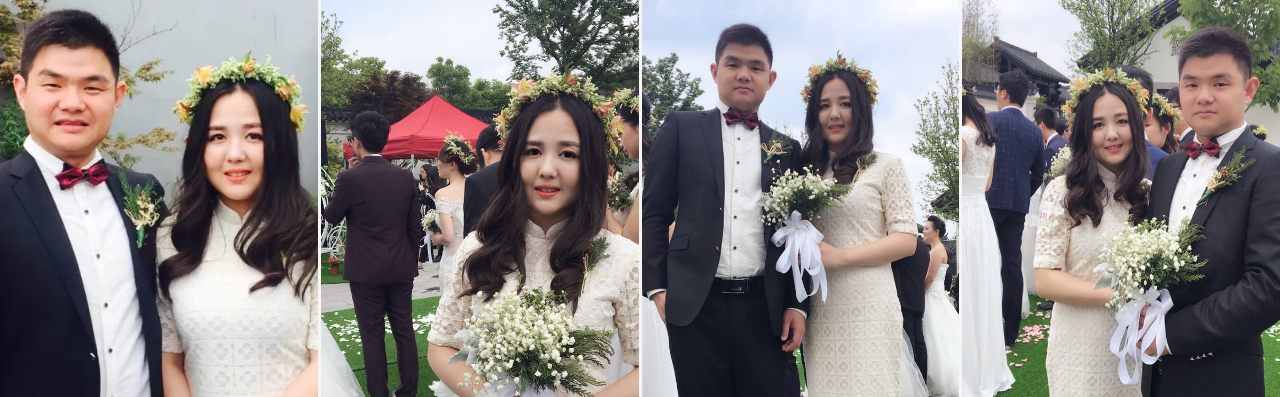
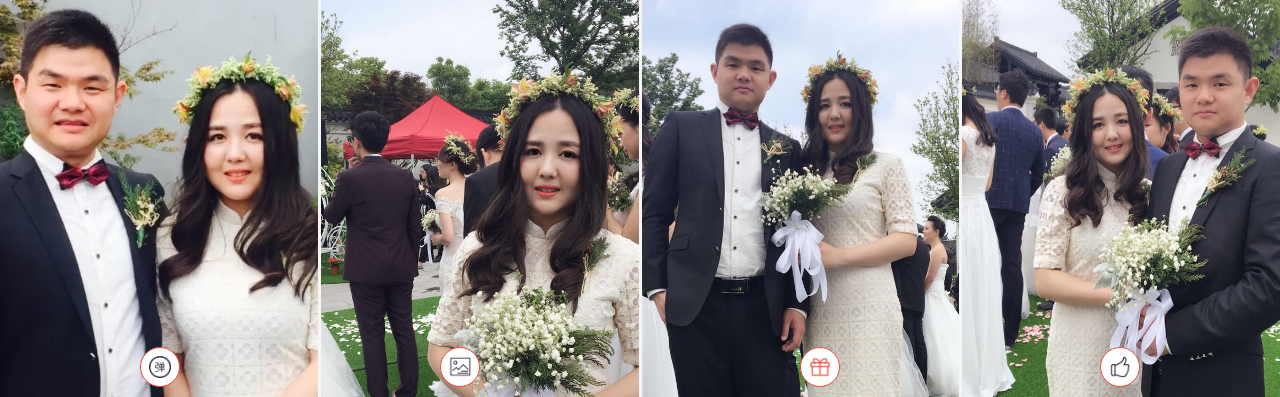
Before and after one commit to hh16115/yanhaoshi, a PHP site: page /mobile/demo.html in a window 1280 px wide. Shown: the part 403-800 px from the top of the page. Run offline with PHP 8.4, Linux system fonts and the light colour scheme.

Commit message:
完成图片展示和底部按钮

```diff
--- a/mobile/css/item/index.css
+++ b/mobile/css/item/index.css
@@ -21,3 +21,37 @@
 .main .main-items .main-item:nth-last-child(1) {
     margin-right: 0;
 }
+
+
+.bottom {
+    position: fixed;
+    width: 100%;
+    height: 60px;
+    bottom: 0;
+    left: 0;
+}
+.bottom .bottom-item {
+    width: 40px;
+    height: 40px;
+    border-radius: 40px;
+    background-color: rgba(255, 255, 255, 1);
+    border: 1px solid #eb4f38;
+}
+.bottom .muicell:nth-child(1) .bottom-item {
+    margin-left: 0px;
+}
+.bottom .muicell:nth-child(2) .bottom-item {
+    margin-left: -40px;
+}
+.bottom .muicell:nth-child(3) .bottom-item {
+    margin-right: -40px;
+}
+.bottom .muicell:nth-child(4) .bottom-item {
+    margin-right: 0px;
+}
+.bottom .bottom-item img {
+    width: 22px;
+    height: 22px;
+    margin-left: 8px;
+    margin-top: 8px;
+}
--- a/mobile/demo.html
+++ b/mobile/demo.html
@@ -21,6 +21,29 @@
         <li class="main-items-line muicell shrink"></li>
         <li class="muicell main-item"></li>
     </ul>
+</div>
+
+<div class="bottom muicell">
+    <div class="muicell center">
+        <div class="bottom-item">
+            <img src="img/dan.png" >
+        </div>
+    </div>
+    <div class="muicell center">
+        <div class="bottom-item">
+            <img src="img/pic.png" >
+        </div>
+    </div>
+    <div class="muicell center">
+        <div class="bottom-item">
+            <img src="img/gift.png" >
+        </div>
+    </div>
+    <div class="muicell center">
+        <div class="bottom-item">
+            <img src="img/zan.png" >
+        </div>
+    </div>
 </div>
 
 <textarea id="rowItemsTplId">
--- a/mobile/js/item/index.js
+++ b/mobile/js/item/index.js
@@ -31,11 +31,28 @@ Index.prototype = {
      */
     init: function() {
         var self = this, ops = this.options;
+        this.bindEvent();
         this.getAndSetContainerSize();
         ops.itemWidth = this.getItemWidth();
         ops.rows = this.getRows();
         this.render();
         this.setItemsImgBg();
+    },
+
+    /**
+     * 绑定事件
+     */
+    bindEvent: function () {
+        this.preventTouchMove();
+    },
+
+    /**
+     * 阻止手指触摸事件
+     */
+    preventTouchMove: function () {
+        $(document.body).on('touchmove', function (e) {
+            e.preventDefault();
+        });
     },
 
     /**
@@ -50,7 +67,7 @@ Index.prototype = {
     },
 
     /**
-     * 设置每一项的宽度
+     * 获取每一项的宽度
      */
     getItemWidth: function () {
         var self = this, ops = this.options;
@@ -67,6 +84,10 @@ Index.prototype = {
         return rows;
     },
 
+
+    /**
+     * 绘制主体图片内容
+     */
     render: function () {
         var self = this, ops = this.options;
         var html = '';
```
Also changed, not shown: test.html (added, +97 -0 lines), mobile/img/dan.png (added), mobile/img/gift.png (added), mobile/img/pic.png (added), mobile/img/zan.png (added).
